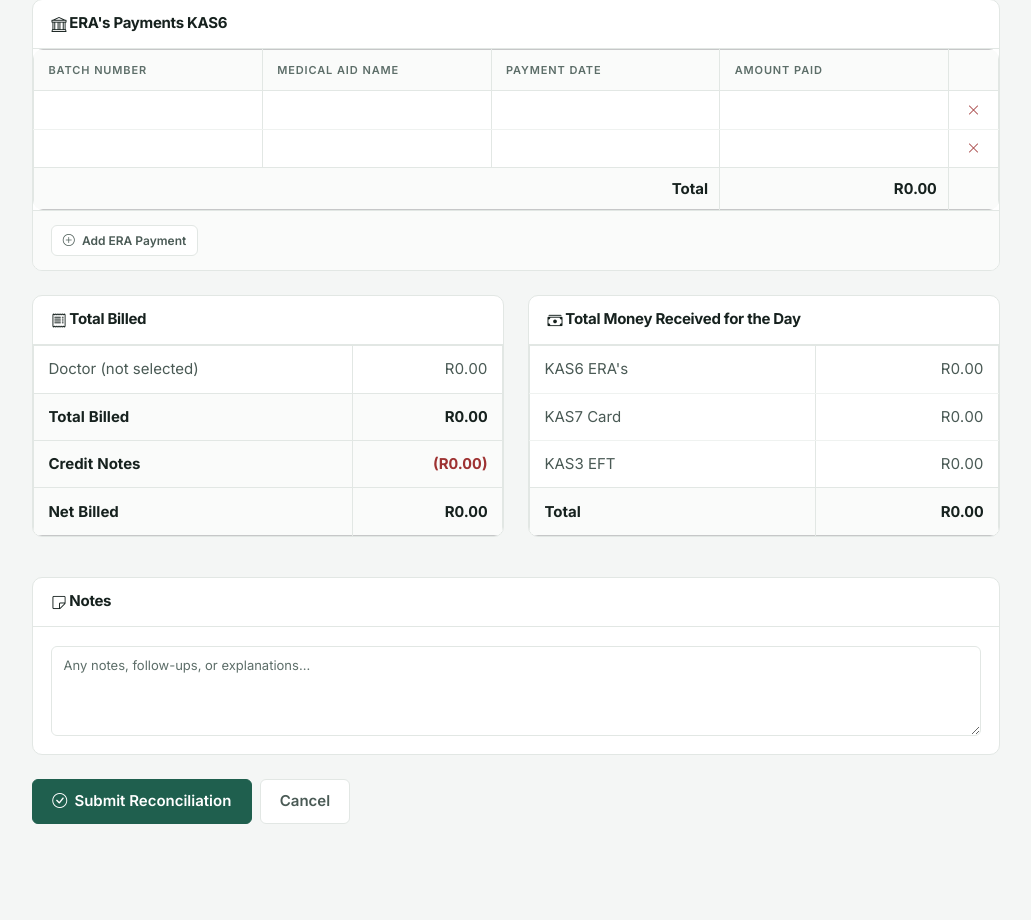
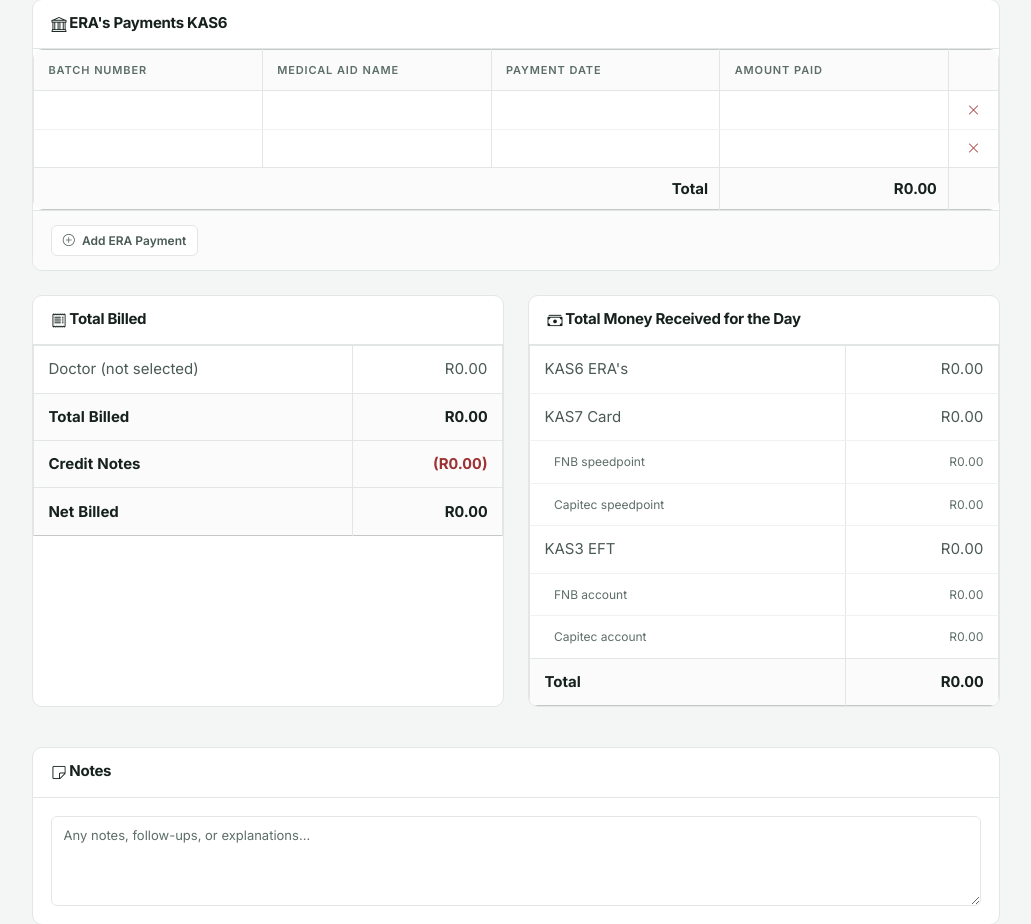
Before and after one commit to drbuleni/stafftrack, a Flask app: page /reconciliation/new in a window 1280 px wide. Shown: the part 866-1790 px from the top of the page, without its empty margins (248-1279 px from the left). Before the commit the page ends 1690 px from the top, so only its background shows below. Run offline with Flask 3, Linux system fonts and the light colour scheme; a user stored in the database is signed in; data comes from the database, SQL or seed files in the repository; data that the repository does not hold is empty; some libraries are stand-ins or nearby versions.

Commit message:
Split card and EFT payments by speedpoint and bank account
The practice runs two speedpoints and two bank accounts, and each
reconciles against its own bank statement. Every patient row now
carries the machine the card was swiped on and the account an EFT
landed in, so KAS7 and KAS3 split into FNB and Capitec instead of
everything defaulting to FNB.

Requested by Sinah on 10 July and again by Dr Buleni on 14 July, who
asked for EFT to be split the same way as card since some patients pay
into the Capitec account.

The daily summary, saved sheet and analytics all report each account
separately, with running totals updating as the sheet is typed.
Existing records keep their history: card money already captured stays
under FNB and historic EFT is backfilled to the FNB account, because
nobody can reconstruct which machine was used months ago. A blank or
unrecognised bank falls back to FNB so money can never go missing from
the totals.

Co-Authored-By: Claude Fable 5 <noreply@anthropic.com>

```diff
--- a/app/models.py
+++ b/app/models.py
@@ -411,7 +411,9 @@ class DailyReconciliation(db.Model):
     walk_ins_treated = db.Column(db.Integer, default=0)
 
     # Section C: End-of-Day Cash-Up (Money In)
-    eft_received = db.Column(db.Numeric(10, 2), default=0)
+    eft_received = db.Column(db.Numeric(10, 2), default=0)  # total across both accounts
+    eft_fnb = db.Column(db.Numeric(10, 2), default=0)
+    eft_capitec = db.Column(db.Numeric(10, 2), default=0)
     card_fnb = db.Column(db.Numeric(10, 2), default=0)
     card_capitec = db.Column(db.Numeric(10, 2), default=0)
     medical_aid_payments = db.Column(db.Numeric(10, 2), default=0)
@@ -494,7 +496,9 @@ class ReconciliationBillingEntry(db.Model):
     medical_aid = db.Column(db.String(100))  # medical aid name or "Private"
     amount_billed = db.Column(db.Numeric(10, 2), default=0)
     card_paid = db.Column(db.Numeric(10, 2), default=0)   # Card Payment KAS7
+    card_bank = db.Column(db.String(10), default='FNB')   # which speedpoint: FNB or Capitec
     eft_paid = db.Column(db.Numeric(10, 2), default=0)    # EFT Payment KAS3
+    eft_bank = db.Column(db.String(10), default='FNB')    # which account the EFT landed in
     credit_note = db.Column(db.Numeric(10, 2), default=0)  # reduces the billed amount
     credit_note_reason = db.Column(db.String(50))  # e.g. Wrong patient
     receipt_no = db.Column(db.String(50))
--- a/app/routes/reconciliation.py
+++ b/app/routes/reconciliation.py
@@ -53,6 +53,21 @@ CREDIT_NOTE_REASONS = [
     'Wrong date of service',
     'Corrections',
 ]
+
+# The practice runs two speedpoints and two bank accounts. Card and EFT
+# money must be split per bank because each reconciles against its own
+# bank statement.
+BANKS = ['FNB', 'Capitec']
+DEFAULT_BANK = 'FNB'
+
+
+def _clean_bank(value):
+    """Normalise a submitted bank choice, defaulting to FNB."""
+    value = (value or '').strip()
+    for bank in BANKS:
+        if value.lower() == bank.lower():
+            return bank
+    return DEFAULT_BANK
 
 
 def get_dentists():
@@ -111,8 +126,8 @@ def _apply_sheet_data(rec):
     rec.era_payments = []
 
     total_billed = Decimal('0')
-    total_card = Decimal('0')
-    total_eft = Decimal('0')
+    total_card = {'FNB': Decimal('0'), 'Capitec': Decimal('0')}
+    total_eft = {'FNB': Decimal('0'), 'Capitec': Decimal('0')}
     total_era = Decimal('0')
     patient_count = 0
 
@@ -135,6 +150,8 @@ def _apply_sheet_data(rec):
             amount_billed = _parse_money(entry.get('amount_billed'))
             card_paid = _parse_money(entry.get('card_paid'))
             eft_paid = _parse_money(entry.get('eft_paid'))
+            card_bank = _clean_bank(entry.get('card_bank'))
+            eft_bank = _clean_bank(entry.get('eft_bank'))
             credit_note = _parse_money(entry.get('credit_note'))
             credit_note_reason = (entry.get('credit_note_reason') or '').strip()
             if not credit_note:
@@ -154,7 +171,9 @@ def _apply_sheet_data(rec):
                 medical_aid=medical_aid,
                 amount_billed=amount_billed,
                 card_paid=card_paid,
+                card_bank=card_bank,
                 eft_paid=eft_paid,
+                eft_bank=eft_bank,
                 credit_note=credit_note,
                 credit_note_reason=credit_note_reason,
                 receipt_no=receipt_no,
@@ -163,8 +182,8 @@ def _apply_sheet_data(rec):
             order += 1
             patient_count += 1
             total_billed += amount_billed
-            total_card += card_paid
-            total_eft += eft_paid
+            total_card[card_bank] += card_paid
+            total_eft[eft_bank] += eft_paid
 
     order = 0
     for payment in era_data if isinstance(era_data, list) else []:
@@ -191,10 +210,14 @@ def _apply_sheet_data(rec):
         order += 1
         total_era += amount_paid
 
-    # Map sheet totals onto the money fields so history and analytics keep working
-    rec.card_fnb = total_card                 # KAS7 Card
-    rec.card_capitec = Decimal('0')
-    rec.eft_received = total_eft              # KAS3 EFT
+    # Map sheet totals onto the money fields so history and analytics keep
+    # working. Card and EFT are split per bank: each reconciles against its
+    # own bank statement.
+    rec.card_fnb = total_card['FNB']              # KAS7 Card, FNB speedpoint
+    rec.card_capitec = total_card['Capitec']      # KAS7 Card, Capitec speedpoint
+    rec.eft_fnb = total_eft['FNB']                # KAS3 EFT into FNB
+    rec.eft_capitec = total_eft['Capitec']        # KAS3 EFT into Capitec
+    rec.eft_received = total_eft['FNB'] + total_eft['Capitec']
     rec.medical_aid_payments = total_era      # KAS6 ERA's
     rec.medical_aid_balance_payments = Decimal('0')
     rec.other_payments = Decimal('0')
@@ -227,6 +250,18 @@ def _sheet_display_data(rec):
         group['total_eft'] += entry.eft_paid or 0
         group['total_credit'] += entry.credit_note or 0
 
+    # Split by bank for the daily summary: each reconciles against its own
+    # bank statement.
+    by_bank = {
+        'card_fnb': Decimal('0'), 'card_capitec': Decimal('0'),
+        'eft_fnb': Decimal('0'), 'eft_capitec': Decimal('0'),
+    }
+    for entry in rec.billing_entries:
+        card_key = 'card_capitec' if (entry.card_bank == 'Capitec') else 'card_fnb'
+        eft_key = 'eft_capitec' if (entry.eft_bank == 'Capitec') else 'eft_fnb'
+        by_bank[card_key] += entry.card_paid or 0
+        by_bank[eft_key] += entry.eft_paid or 0
+
     era_total = sum((p.amount_paid or 0 for p in rec.era_payments), Decimal('0'))
 
     return {
@@ -236,6 +271,7 @@ def _sheet_display_data(rec):
         'total_card': sum((p['total_card'] for p in providers), Decimal('0')),
         'total_eft': sum((p['total_eft'] for p in providers), Decimal('0')),
         'total_credit': sum((p['total_credit'] for p in providers), Decimal('0')),
+        'banks': by_bank,
     }
 
 
@@ -361,6 +397,7 @@ def new(selected_date=None):
                           billing_init=[],
                           era_init=[],
                           credit_note_reasons=CREDIT_NOTE_REASONS,
+                          banks=BANKS,
                           is_edit=False)
 
 
@@ -435,7 +472,9 @@ def edit(rec_id):
             'medical_aid': e.medical_aid or '',
             'amount_billed': float(e.amount_billed or 0),
             'card_paid': float(e.card_paid or 0),
+            'card_bank': e.card_bank or 'FNB',
             'eft_paid': float(e.eft_paid or 0),
+            'eft_bank': e.eft_bank or 'FNB',
             'credit_note': float(e.credit_note or 0),
             'credit_note_reason': e.credit_note_reason or '',
             'receipt_no': e.receipt_no or '',
@@ -457,6 +496,7 @@ def edit(rec_id):
                           billing_init=billing_init,
                           era_init=era_init,
                           credit_note_reasons=CREDIT_NOTE_REASONS,
+                          banks=BANKS,
                           is_edit=True)
 
 
@@ -646,6 +686,8 @@ def analytics():
         'EFT': sum(float(r.eft_received or 0) for r in reconciliations),
         'Card (FNB)': sum(float(r.card_fnb or 0) for r in reconciliations),
         'Card (Capitec)': sum(float(r.card_capitec or 0) for r in reconciliations),
+        'EFT (FNB)': sum(float(r.eft_fnb or 0) for r in reconciliations),
+        'EFT (Capitec)': sum(float(r.eft_capitec or 0) for r in reconciliations),
         'Medical Aid': sum(float(r.medical_aid_payments or 0) for r in reconciliations),
         'Med Aid Balance': sum(float(r.medical_aid_balance_payments or 0) for r in reconciliations),
         'Other': sum(float(r.other_payments or 0) for r in reconciliations),
--- a/app/templates/reconciliation/form.html
+++ b/app/templates/reconciliation/form.html
@@ -132,8 +132,24 @@
                                 <td class="text-end" id="summaryCard">R0.00</td>
                             </tr>
                             <tr>
+                                <td class="ps-4 text-muted small">FNB speedpoint</td>
+                                <td class="text-end text-muted small" id="summaryCardFnb">R0.00</td>
+                            </tr>
+                            <tr>
+                                <td class="ps-4 text-muted small">Capitec speedpoint</td>
+                                <td class="text-end text-muted small" id="summaryCardCapitec">R0.00</td>
+                            </tr>
+                            <tr>
                                 <td>KAS3 EFT</td>
                                 <td class="text-end" id="summaryEft">R0.00</td>
+                            </tr>
+                            <tr>
+                                <td class="ps-4 text-muted small">FNB account</td>
+                                <td class="text-end text-muted small" id="summaryEftFnb">R0.00</td>
+                            </tr>
+                            <tr>
+                                <td class="ps-4 text-muted small">Capitec account</td>
+                                <td class="text-end text-muted small" id="summaryEftCapitec">R0.00</td>
                             </tr>
                         </tbody>
                         <tfoot>
@@ -181,6 +197,14 @@ const billingInit = {{ billing_init | tojson }};
 const eraInit = {{ era_init | tojson }};
 
 const creditReasons = {{ credit_note_reasons | tojson }};
+const bankChoices = {{ banks | tojson }};
+
+function bankOptions(selected) {
+    const chosen = selected || 'FNB';
+    return bankChoices.map(bank =>
+        `<option value="${escapeAttr(bank)}" ${bank === chosen ? 'selected' : ''}>${escapeAttr(bank)}</option>`
+    ).join('');
+}
 
 function creditReasonOptions(selected) {
     let html = '<option value="">--</option>';
@@ -243,7 +267,9 @@ function addSheet(init = null) {
                             <th style="min-width: 150px;">Medical Aid / Private</th>
                             <th style="min-width: 120px;">Amount Billed</th>
                             <th style="min-width: 120px;">Card Payment<br><small>KAS7 - Amount Paid</small></th>
+                            <th style="min-width: 105px;">Speedpoint</th>
                             <th style="min-width: 120px;">EFT Payment<br><small>KAS3 - Amount Paid</small></th>
+                            <th style="min-width: 105px;">EFT Account</th>
                             <th style="min-width: 110px;">Credit Note</th>
                             <th style="min-width: 160px;">Credit Note Reason</th>
                             <th style="min-width: 100px;">Receipt No.</th>
@@ -256,7 +282,9 @@ function addSheet(init = null) {
                             <td colspan="4" class="text-end">Total</td>
                             <td class="text-end sheet-total-billed">R0.00</td>
                             <td class="text-end sheet-total-card">R0.00</td>
+                            <td></td>
                             <td class="text-end sheet-total-eft">R0.00</td>
+                            <td></td>
                             <td class="text-end sheet-total-credit">R0.00</td>
                             <td></td>
                             <td></td>
@@ -313,7 +341,9 @@ function addBillingRow(sheetId, entry = null) {
         <td><input type="text" class="form-control form-control-sm in-aid" value="${escapeAttr(e.medical_aid || '')}" placeholder=""></td>
         <td><input type="number" step="0.01" min="0" class="form-control form-control-sm text-end in-billed" value="${e.amount_billed || ''}"></td>
         <td><input type="number" step="0.01" min="0" class="form-control form-control-sm text-end in-card" value="${e.card_paid || ''}"></td>
+        <td><select class="form-select form-select-sm in-card-bank">${bankOptions(e.card_bank)}</select></td>
         <td><input type="number" step="0.01" min="0" class="form-control form-control-sm text-end in-eft" value="${e.eft_paid || ''}"></td>
+        <td><select class="form-select form-select-sm in-eft-bank">${bankOptions(e.eft_bank)}</select></td>
         <td><input type="number" step="0.01" min="0" class="form-control form-control-sm text-end in-credit" value="${e.credit_note || ''}"></td>
         <td><select class="form-select form-select-sm in-credit-reason">${creditReasonOptions(e.credit_note_reason || '')}</select></td>
         <td><input type="text" class="form-control form-control-sm in-receipt" value="${escapeAttr(e.receipt_no || '')}"></td>
@@ -364,15 +394,29 @@ function sheetProviderName(sheet) {
 
 function recalc() {
     let totalBilled = 0, totalCard = 0, totalEft = 0, totalCredit = 0;
+    const banks = { cardFnb: 0, cardCapitec: 0, eftFnb: 0, eftCapitec: 0 };
     const perDoctor = [];
 
     document.querySelectorAll('.doctor-sheet').forEach(sheet => {
         let billed = 0, card = 0, eft = 0, credit = 0;
         sheet.querySelectorAll('.billing-row').forEach(row => {
+            const cardAmount = num(row.querySelector('.in-card'));
+            const eftAmount = num(row.querySelector('.in-eft'));
             billed += num(row.querySelector('.in-billed'));
-            card += num(row.querySelector('.in-card'));
-            eft += num(row.querySelector('.in-eft'));
+            card += cardAmount;
+            eft += eftAmount;
             credit += num(row.querySelector('.in-credit'));
+
+            if (row.querySelector('.in-card-bank').value === 'Capitec') {
+                banks.cardCapitec += cardAmount;
+            } else {
+                banks.cardFnb += cardAmount;
+            }
+            if (row.querySelector('.in-eft-bank').value === 'Capitec') {
+                banks.eftCapitec += eftAmount;
+            } else {
+                banks.eftFnb += eftAmount;
+            }
         });
         sheet.querySelector('.sheet-total-billed').textContent = money(billed);
         sheet.querySelector('.sheet-total-card').textContent = money(card);
@@ -410,10 +454,14 @@ function recalc() {
     document.getElementById('summaryCreditTotal').textContent = '(' + money(totalCredit) + ')';
     document.getElementById('summaryNetBilled').textContent = money(totalBilled - totalCredit);
 
-    // Money received summary
+    // Money received summary, split per bank statement
     document.getElementById('summaryEra').textContent = money(totalEra);
     document.getElementById('summaryCard').textContent = money(totalCard);
+    document.getElementById('summaryCardFnb').textContent = money(banks.cardFnb);
+    document.getElementById('summaryCardCapitec').textContent = money(banks.cardCapitec);
     document.getElementById('summaryEft').textContent = money(totalEft);
+    document.getElementById('summaryEftFnb').textContent = money(banks.eftFnb);
+    document.getElementById('summaryEftCapitec').textContent = money(banks.eftCapitec);
     document.getElementById('summaryReceivedTotal').textContent = money(totalEra + totalCard + totalEft);
 }
 
@@ -436,7 +484,9 @@ function serialize() {
                 medical_aid: row.querySelector('.in-aid').value,
                 amount_billed: row.querySelector('.in-billed').value,
                 card_paid: row.querySelector('.in-card').value,
+                card_bank: row.querySelector('.in-card-bank').value,
                 eft_paid: row.querySelector('.in-eft').value,
+                eft_bank: row.querySelector('.in-eft-bank').value,
                 credit_note: row.querySelector('.in-credit').value,
                 credit_note_reason: row.querySelector('.in-credit-reason').value,
                 receipt_no: row.querySelector('.in-receipt').value,
```
Also changed, not shown: app/templates/reconciliation/view.html (+22 -0 lines).
